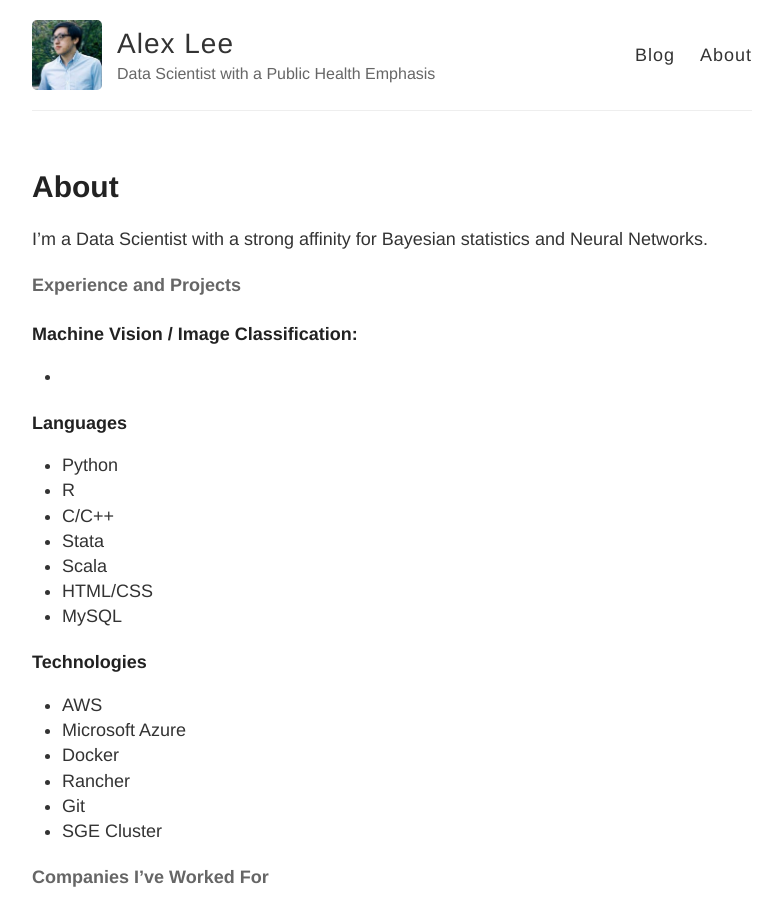
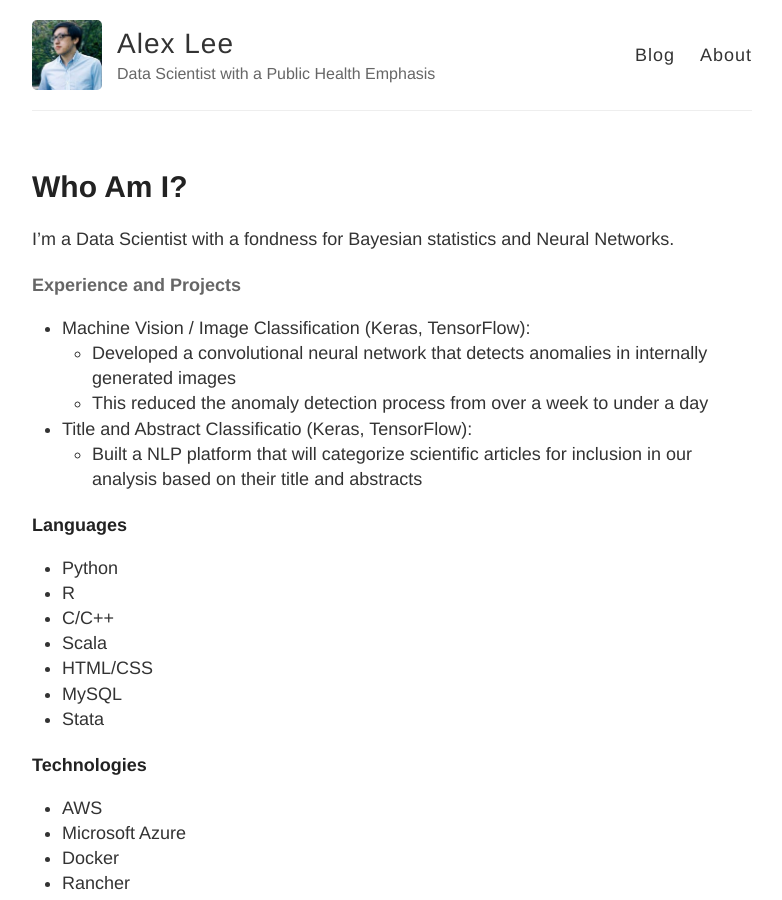
Before and after one commit to westford14/westford14.github.io, a Jekyll site: the page built from about.md, in a window 1280 px wide and 900 px high. Shown: the whole window, without its empty margins (248-1030 px from the left). Built offline with Jekyll 4.4.1, drawn with Linux system fonts in a browser that asks for light colours.

Commit message:
updating the about page'

```diff
--- a/about.md
+++ b/about.md
@@ -1,24 +1,27 @@
 ---
 layout: page
-title: About
+title: Who Am I?
 permalink: /about/
 ---
 
-I'm a Data Scientist with a strong affinity for Bayesian statistics and Neural Networks.
+I'm a Data Scientist with a fondness for Bayesian statistics and Neural Networks.
 
 #### Experience and Projects
 
-##### Machine Vision / Image Classification:
-*
+* Machine Vision / Image Classification \(Keras, TensorFlow\):
+	* Developed a convolutional neural network that detects anomalies in internally generated images
+	* This reduced the anomaly detection process from over a week to under a day
+* Title and Abstract Classificatio \(Keras, TensorFlow\):
+	* Built a NLP platform that will categorize scientific articles for inclusion in our analysis based on their title and abstracts
 
 ##### Languages
 * Python
 * R
 * C/C++
-* Stata
 * Scala
 * HTML/CSS
 * MySQL
+* Stata
 
 ##### Technologies
 * AWS
```
Also changed, not shown: 2 other files.
